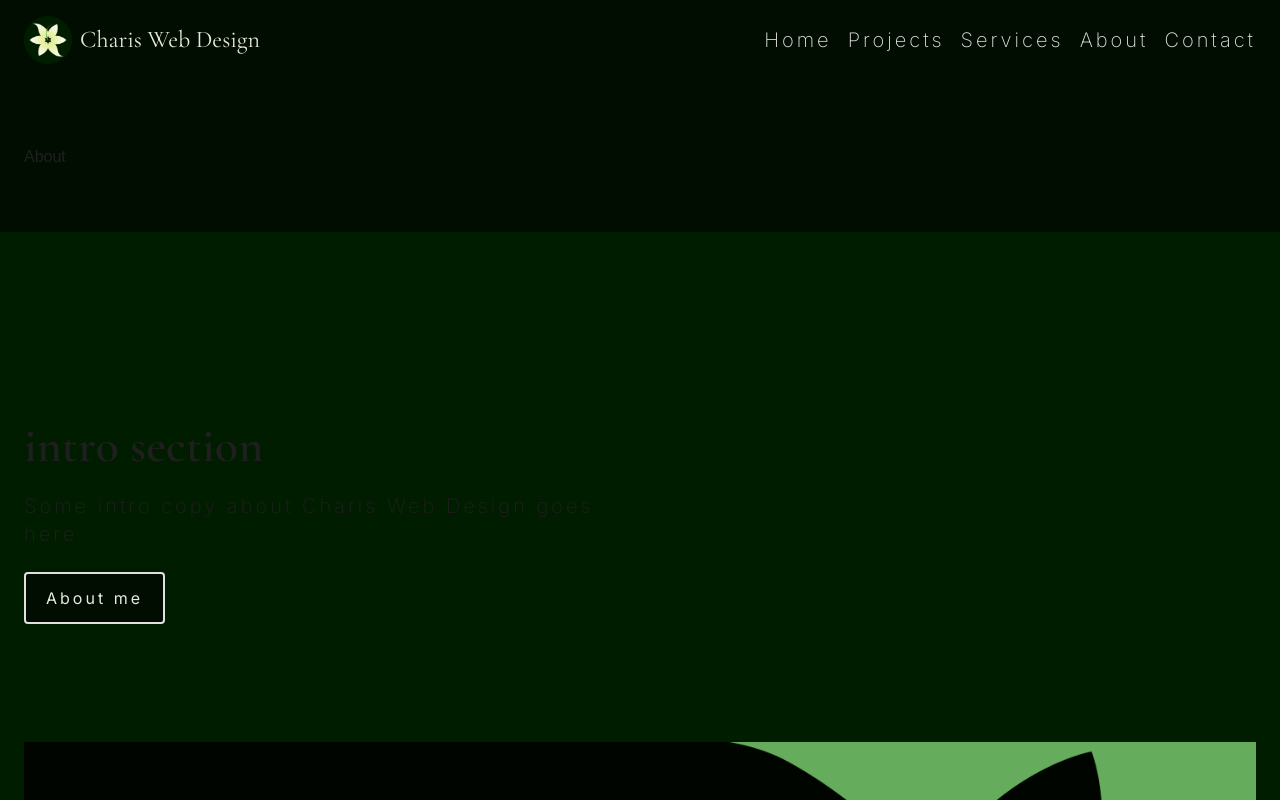
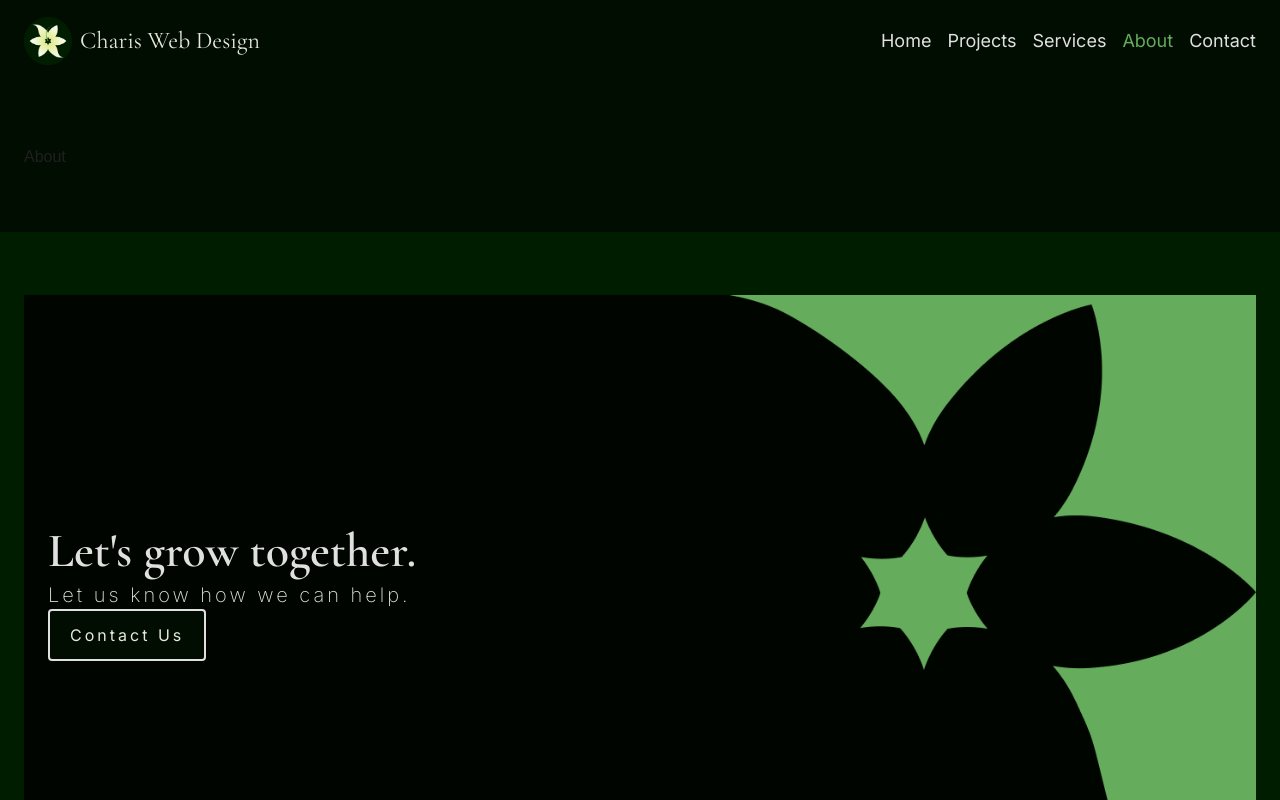
Before and after one commit to wakandacat/charis-web-design, a Next.js app: page /about in a window 1280 px wide. Shown: the top 800 px of the page. Built offline with nearby package versions, Linux system fonts and the light colour scheme.

Commit message:
removal of smallScreen component, small styling updates across globals, nvabar, footer

```diff
--- a/src/app/(main)/about/page.tsx
+++ b/src/app/(main)/about/page.tsx
@@ -1,7 +1,6 @@
 //the About page
 
 import PageSection from "@/components/page-section";
-import SectionColumns from "@/components/section-columns";
 import ContactSection from "@/components/contact-section";
 
 export default function AboutPage() {
@@ -11,13 +10,7 @@ export default function AboutPage() {
         <h1>About</h1>
       </PageSection>
       <PageSection backgroundColour="green">
-        <SectionColumns
-          title="intro section"
-          text="Some intro copy about Charis Web Design goes here."
-          imageAlt=""
-          buttonLabel="About me"
-          buttonHref="/about"
-        />
+
         <ContactSection/>
       </PageSection>
     </>
--- a/src/app/globals.css
+++ b/src/app/globals.css
@@ -57,7 +57,7 @@ main {
 
 .link-style:hover,
 .link-style:active {
-  color: var(--charis-yellow);
+  color: var(--charis-accent-green);
 }
 
 /*call to action buttons*/
@@ -168,7 +168,7 @@ p {
     font-size: 1rem;
   }
   .button-style-2 {
-    padding: 0.25rem;
+    padding: 0.25rem 1rem;
   }
 
   .text-stack {
--- a/src/app/layout.tsx
+++ b/src/app/layout.tsx
@@ -2,7 +2,6 @@
 import type { Metadata } from "next";
 import { Cormorant_Garamond, Inter } from "next/font/google";
 import "./globals.css";
-import ScreenSizeProvider from "@/components/screen-size-provider";
 
 const cormorantGaramond = Cormorant_Garamond({
   variable: "--font-cormorant-garamond",
@@ -31,7 +30,7 @@ export default function RootLayout({
       className={`${cormorantGaramond.variable} ${inter.variable} h-full antialiased`}
     >
       <body className="min-h-full flex flex-col">
-        <ScreenSizeProvider>{children}</ScreenSizeProvider>
+        {children}
       </body>
     </html>
   );
--- a/src/components/navbar.tsx
+++ b/src/components/navbar.tsx
@@ -2,8 +2,7 @@
 
 import Link from "next/link";
 import Image from "next/image";
-import { useIsSmallScreen } from "@/components/screen-size-provider";
-import { useEffect, useState } from "react";
+import { useEffect, useState, useRef } from "react";
 import { X, Menu } from "lucide-react";
 import { usePathname } from "next/navigation";
 import logoIcon from "@/app/icon.png";
@@ -15,185 +14,187 @@ import logoIcon from "@/app/icon.png";
 //the current page link will be displayed in a different colour
 
 export default function Navbar() {
-  //check the screen size
-  const isSmallScreen = useIsSmallScreen();
+  const pathname = usePathname();
+  const [isDesktop, setIsDesktop] = useState(false);
+  const [isMenuOpen, setIsMenuOpen] = useState(false);
+  const menuRef = useRef<HTMLElement>(null); //grab a reference to the dropdown to close it when the user clicks away
+  const navRef = useRef<HTMLElement>(null); //for mobile state
 
-  //get the currrent page path
-  const pathname = usePathname();
+  //close the menu if the user clicks outside of it or scrolls
+  useEffect(() => {
+    function handleClickOutside(event: MouseEvent | Event) {
+      // close the dropdown if the user clicks outside or scrolling
+      const target = event.target as Node;
 
+
+      if (
+        menuRef.current &&
+        !menuRef.current.contains(target)
+      ) {
+        setIsMenuOpen(false);
+      }
+      if (navRef.current && !navRef.current.contains(target)) {
+        //close mobile menu after clicking off or scrolling
+        setIsMenuOpen(false);
+      }
+    }
+
+    // attach listener when mounted
+    document.addEventListener("mousedown", handleClickOutside);
+    document.addEventListener("scroll", handleClickOutside);
+
+    // cleanup when unmounted
+    return () => {
+      document.removeEventListener("mousedown", handleClickOutside);
+      document.removeEventListener("scroll", handleClickOutside);
+    };
+  }, []);
+
+  //get the screen size
   useEffect(() => {
-    // close the menu if the screen size changes to large
-    if (!isSmallScreen) {
-      setMenuOpen(false);
-    }
-  }, [isSmallScreen]);
+    const media = window.matchMedia("(min-width: 768px)");
+    const updateBreakpoint = (event: MediaQueryListEvent) => {
+      setIsDesktop(event.matches);
+      setIsMenuOpen(false);
+    };
 
-  //state to track menu state if screen is small
-  const [menuOpen, setMenuOpen] = useState(false);
+    setIsDesktop(media.matches);
+    media.addEventListener("change", updateBreakpoint);
 
-  if (isSmallScreen) {
+    return () => media.removeEventListener("change", updateBreakpoint);
+  }, []);
+
+  const linkClassName = (href: string) =>
+    `hover:text-(--charis-accent-green) ${
+      pathname === href
+        ? "text-(--charis-accent-green)"
+        : "text-(--charis-white)"
+    }`;
+
   return (
     <header className="bg-background">
-        <nav className=" px-6 h-(--navbar-height) py-4 mx-auto w-full max-w-7xl relative">
-          <div className="flex flex-row items-center justify-between w-full">
+      <nav className="relative mx-auto flex h-(--navbar-height) w-full max-w-7xl items-center justify-between px-6 py-4" ref={navRef}>
         <Link
-              className="flex flew-row items-center"
+          className="flex items-center"
           href="/"
-              onClick={() => setMenuOpen(false)}
+          onClick={() => setIsMenuOpen(false)}
         >
           <Image
             src={logoIcon}
             alt="Charis Web Design Icon"
-                className="pr-2 h-12 w-auto object-contain"
+            className="h-12 w-auto object-contain pr-2"
             priority
           />
           <h4 className="font-serif text-2xl">Charis Web Design</h4>
         </Link>
-            <a onClick={() => setMenuOpen(!menuOpen)}>
-              {menuOpen ? (
+
+        {isDesktop ? (
+          <ul className="ml-auto flex items-baseline justify-center gap-4 font-sans text-lg">
+            <li>
+              <Link className={linkClassName("/")} href="/" aria-current={pathname === "/" ? "page" : undefined}>
+                Home
+              </Link>
+            </li>
+            <li>
+              <Link className={linkClassName("/projects")} href="/projects" aria-current={pathname === "/projects" ? "page" : undefined}>
+                Projects
+              </Link>
+            </li>
+            <li>
+              <Link className={linkClassName("/services")} href="/services" aria-current={pathname === "/services" ? "page" : undefined}>
+                Services
+              </Link>
+            </li>
+            <li>
+              <Link className={linkClassName("/about")} href="/about" aria-current={pathname === "/about" ? "page" : undefined}>
+                About
+              </Link>
+            </li>
+            <li>
+              <Link className={linkClassName("/contact")} href="/contact" aria-current={pathname === "/contact" ? "page" : undefined}>
+                Contact
+              </Link>
+            </li>
+          </ul>
+        ) : (
+          <>
+            <button
+              type="button"
+              className="flex size-11 items-center justify-center"
+              aria-label={isMenuOpen ? "Close navigation menu" : "Open navigation menu"}
+              aria-expanded={isMenuOpen}
+              aria-controls="mobile-navigation"
+              onClick={() => setIsMenuOpen((open) => !open)}
+            >
+              {isMenuOpen ? (
                 <X size={30} strokeWidth={1.5} />
               ) : (
                 <Menu size={30} strokeWidth={1.5} />
               )}
-            </a>
-          </div>
-
-          {menuOpen && (
-            <div className="absolute left-0 top-full w-full z-10">
-              <ul className="bg-background flex flex-col items-center font-sans justify-between gap-4 border border-(--charis-accent-green) p-4 text-lg">
+            </button>
+            <nav
+              id="mobile-navigation"
+              aria-label="Main navigation"
+              hidden={!isMenuOpen}
+              ref={menuRef}
+              className="absolute z-200 left-0 top-full z-10 w-full border-t border-b border-(--charis-accent-green) bg-background p-4"
+            >
+              <ul className="flex flex-col items-center justify-between gap-4 font-sans text-lg">
+                <li>
                   <Link
-                  className={`hover:text-(--charis-accent-green) ${
-                    pathname === "/"
-                      ? "text-(--charis-accent-green)"
-                      : "text-(--charis-white)"
-                  }`}
+                    className={linkClassName("/")}
                     href="/"
-                  onClick={() => setMenuOpen(false)}
+                    aria-current={pathname === "/" ? "page" : undefined}
+                    onClick={() => setIsMenuOpen(false)}
                   >
-                  <p>Home</p>
+                    Home
                   </Link>
+                </li>
+                <li>
                   <Link
-                  className={`hover:text-(--charis-accent-green) ${
-                    pathname === "/projects"
-                      ? "text-(--charis-accent-green)"
-                      : "text-(--charis-white)"
-                  }`}
+                    className={linkClassName("/projects")}
                     href="/projects"
-                  onClick={() => setMenuOpen(false)}
+                    aria-current={pathname === "/projects" ? "page" : undefined}
+                    onClick={() => setIsMenuOpen(false)}
                   >
-                  <p>Projects</p>
+                    Projects
                   </Link>
+                </li>
+                <li>
                   <Link
-                  className={`hover:text-(--charis-accent-green) ${
-                    pathname === "/services"
-                      ? "text-(--charis-accent-green)"
-                      : "text-(--charis-white)"
-                  }`}
+                    className={linkClassName("/services")}
                     href="/services"
-                  onClick={() => setMenuOpen(false)}
+                    aria-current={pathname === "/services" ? "page" : undefined}
+                    onClick={() => setIsMenuOpen(false)}
                   >
-                  <p>Services</p>
+                    Services
                   </Link>
+                </li>
+                <li>
                   <Link
-                  className={`hover:text-(--charis-accent-green) ${
-                    pathname === "/contact"
-                      ? "text-(--charis-accent-green)"
-                      : "text-(--charis-white)"
-                  }`}
+                    className={linkClassName("/about")}
                     href="/about"
-                  onClick={() => setMenuOpen(false)}
+                    aria-current={pathname === "/about" ? "page" : undefined}
+                    onClick={() => setIsMenuOpen(false)}
                   >
-                  <p>About</p>
+                    About
                   </Link>
+                </li>
+                <li>
                   <Link
-                  className={`hover:text-(--charis-accent-green) ${
-                    pathname === "/contact"
-                      ? "text-(--charis-accent-green)"
-                      : "text-(--charis-white)"
-                  }`}
+                    className={linkClassName("/contact")}
                     href="/contact"
-                  onClick={() => setMenuOpen(false)}
+                    aria-current={pathname === "/contact" ? "page" : undefined}
+                    onClick={() => setIsMenuOpen(false)}
                   >
-                  <p>Contact</p>
+                    Contact
                   </Link>
+                </li>
               </ul>
-            </div>
+            </nav>
+          </>
         )}
       </nav>
     </header>
   );
-  } else {
-    return (
-      <header>
-        <nav className="bg-background px-6 h-(--navbar-height) py-4 mx-auto w-full max-w-7xl">
-          <span className="flex flex-row items-center w-full">
-            <Link href="/">
-              <div className="flex flex-row items-center">
-                <Image
-                  src={logoIcon}
-                  alt="Charis Web Design Icon"
-                  className="pr-2 h-12 w-auto object-contain"
-                  priority
-                />
-                <h4 className="font-serif text-2xl">Charis Web Design</h4>
-              </div>
-            </Link>
-
-            <ul className="flex flex-row gap-4 text-lg font-sans justify-center items-baseline ml-auto">
-              <Link
-                className={`hover:text-(--charis-accent-green) ${
-                  pathname === "/"
-                    ? "text-(--charis-accent-green)"
-                    : "text-(--charis-white)"
-                }`}
-                href="/"
-              >
-                <p>Home</p>
-              </Link>
-              <Link
-                className={`hover:text-(--charis-accent-green) ${
-                  pathname === "/projects"
-                    ? "text-(--charis-accent-green)"
-                    : "text-(--charis-white)"
-                }`}
-                href="/projects"
-              >
-                <p>Projects</p>
-              </Link>
-              <Link
-                className={`hover:text-(--charis-accent-green) ${
-                  pathname === "/services"
-                    ? "text-(--charis-accent-green)"
-                    : "text-(--charis-white)"
-                }`}
-                href="/services"
-              >
-                <p>Services</p>
-              </Link>
-              <Link
-                className={`hover:text-(--charis-accent-green) ${
-                  pathname === "/contact"
-                    ? "text-(--charis-accent-green)"
-                    : "text-(--charis-white)"
-                }`}
-                href="/about"
-              >
-                <p>About</p>
-              </Link>
-              <Link
-                className={`hover:text-(--charis-accent-green) ${
-                  pathname === "/contact"
-                    ? "text-(--charis-accent-green)"
-                    : "text-(--charis-white)"
-                }`}
-                href="/contact"
-              >
-                <p>Contact</p>
-              </Link>
-            </ul>
-          </span>
-        </nav>
-      </header>
-    );
 }
-}
--- a/src/components/rotate-flower.tsx
+++ b/src/components/rotate-flower.tsx
@@ -13,7 +13,6 @@ export default function RotateFlower() {
     const [projectIndex, setProjectIndex] = useState(0); //project index --> to know which dot to highlight
 
     const turnLeft = () => {
-    console.log("turning left");
      let flower = document.getElementById("flower");
         if (flower){
             animate(scope.current, { rotate: currRotation - 60 }, { duration: 0.8 })
@@ -23,7 +22,6 @@ export default function RotateFlower() {
     }
 
     const turnRight = () => {
-    console.log("turning right");
     let flower = document.getElementById("flower");
         if (flower){
             animate(scope.current, { rotate: currRotation + 60 }, { duration: 0.8 })
--- a/src/components/screen-size-provider.tsx
+++ /dev/null
@@ -1,52 +0,0 @@
-"use client";
-
-import { createContext, useContext, useEffect, useState } from "react";
-
-// Global provider that tracks whether the viewport is a "small screen".
-// "Small" matches Tailwind's default `md` breakpoint (768px): anything below
-// md is considered small, mirroring the `md:` classes used across components.
-// Consume it anywhere in the tree with the `useIsSmallScreen()` hook.
-
-const SMALL_SCREEN_QUERY = "(max-width: 767px)";
-
-const IsSmallScreenContext = createContext<boolean | undefined>(undefined);
-
-export default function ScreenSizeProvider({
-  children,
-}: {
-  children: React.ReactNode;
-}) {
-  // Default to `false` so server and first client render agree (no hydration
-  // mismatch). The real value is applied on mount, before paint, via
-  // useEffect below.
-  const [isSmallScreen, setIsSmallScreen] = useState(false);
-
-  useEffect(() => {
-    const mql = window.matchMedia(SMALL_SCREEN_QUERY);
-
-    // Sync immediately (covers the initial mount) and on every change.
-    const update = () => setIsSmallScreen(mql.matches);
-    update();
-    mql.addEventListener("change", update);
-
-    return () => mql.removeEventListener("change", update);
-  }, []);
-
-  return (
-    <IsSmallScreenContext.Provider value={isSmallScreen}>
-      {children}
-    </IsSmallScreenContext.Provider>
-  );
-}
-
-export function useIsSmallScreen(): boolean {
-  const context = useContext(IsSmallScreenContext);
-
-  if (context === undefined) {
-    throw new Error(
-      "useIsSmallScreen must be used within a <ScreenSizeProvider>",
-    );
-  }
-
-  return context;
-}
--- a/src/components/section-columns.tsx
+++ /dev/null
@@ -1,61 +0,0 @@
-import Image, { type StaticImageData } from "next/image";
-import Link from "next/link";
-
-// Two-column layout for use inside a <PageSection>: a text column (title,
-// body copy and a call-to-action button stacked vertically) beside an image.
-// Set `reversed` to put the image on the left instead — sections can then
-// alternate down a page.
-// Below the md breakpoint the columns stack, text first.
-
-export default function SectionColumns({
-  title,
-  text,
-  image,
-  imageAlt,
-  buttonLabel,
-  buttonHref,
-  reversed = false,
-}: {
-  title: string;
-  text: string;
-  //the column image, statically imported by the caller
-  image?: StaticImageData;
-  imageAlt?: string;
-  //the call to action, omit both to render the section without a button
-  buttonLabel?: string;
-  buttonHref?: string;
-  //flips the column order on md and up
-  reversed?: boolean;
-}) {
-  return (
-    <div className="grid grid-cols-1 items-center gap-10 md:grid-cols-2">
-      <div className={reversed ? "md:order-2" : ""}>
-        <h2 className="font-serif text-4xl">{title}</h2>
-        <p className="font-sans mt-4">{text}</p>
-        {buttonLabel && buttonHref && (
-          <Link
-            className="button-style mt-6 inline-block px-6 py-3"
-            href={buttonHref}
-          >
-            {buttonLabel}
-          </Link>
-        )}
-      </div>
-
-      <div
-        className={`relative aspect-4/3 w-full ${reversed ? "md:order-1" : ""}`}
-      >
-        {image && imageAlt && (
-          <Image
-            src={image}
-            alt={imageAlt}
-            fill
-            sizes="(max-width: 767px) 100vw, 50vw"
-            className="object-cover"
-            placeholder="blur"
-          />
-        )}
-      </div>
-    </div>
-  );
-}
```
Also changed, not shown: src/components/footer.tsx (+4 -13 lines), 1 other file (tests, documents, lock files or other folders). Lines whose indentation alone changed are shown as unchanged.
